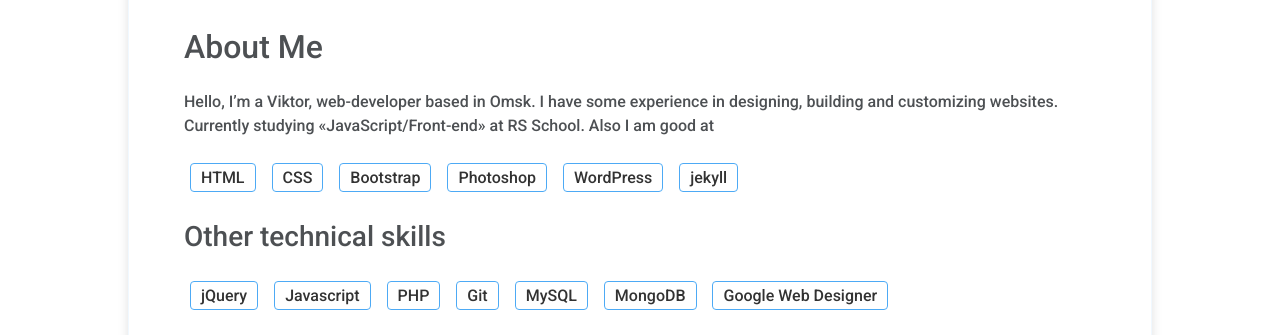
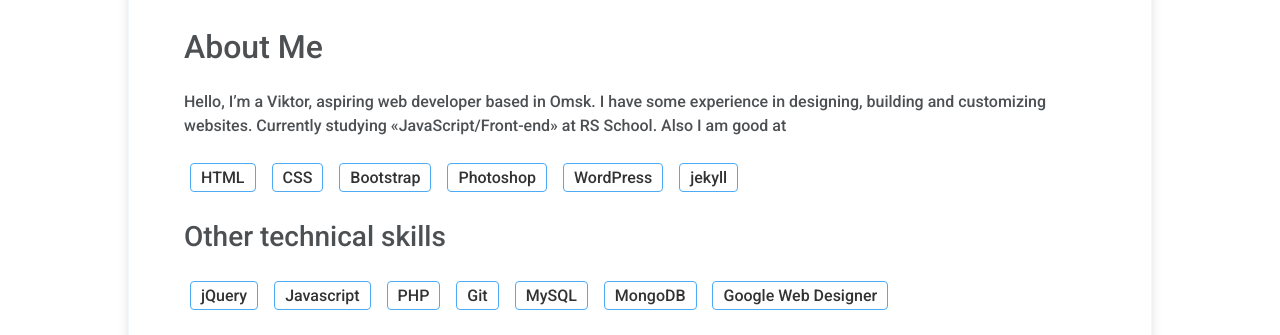
Before and after one commit to viktishchenko/rsschool-cv, a plain HTML site: page index.html in a window 1280 px wide. Shown: the part 452-787 px from the top of the page. Drawn offline with nearby package versions, Linux system fonts and the light colour scheme.

Commit message:
feat: just fact

```diff
--- a/index.html
+++ b/index.html
@@ -85,7 +85,7 @@
                     <div class="about-inner">
                         <h2 class="wow pb-3">About Me</h2>
                         <p class="wow pb-2">
-                            Hello, I’m a Viktor, web-developer based in Omsk. I have some
+                            Hello, I’m a Viktor, aspiring web developer based in Omsk. I have some
                             experience in designing, building and customizing websites.
                             Currently studying «JavaScript/Front-end» at RS School. Also I
                             am good at
```
Also changed, not shown: 1 other file.
